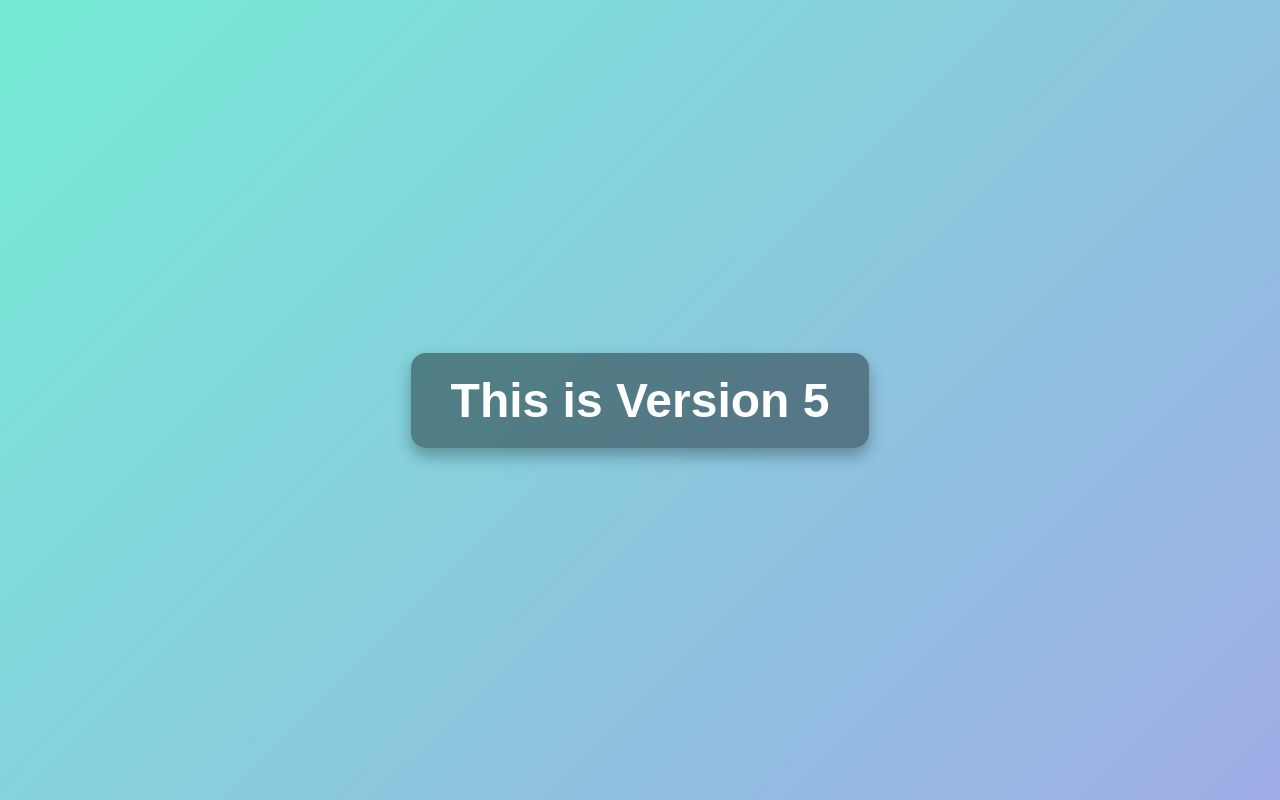
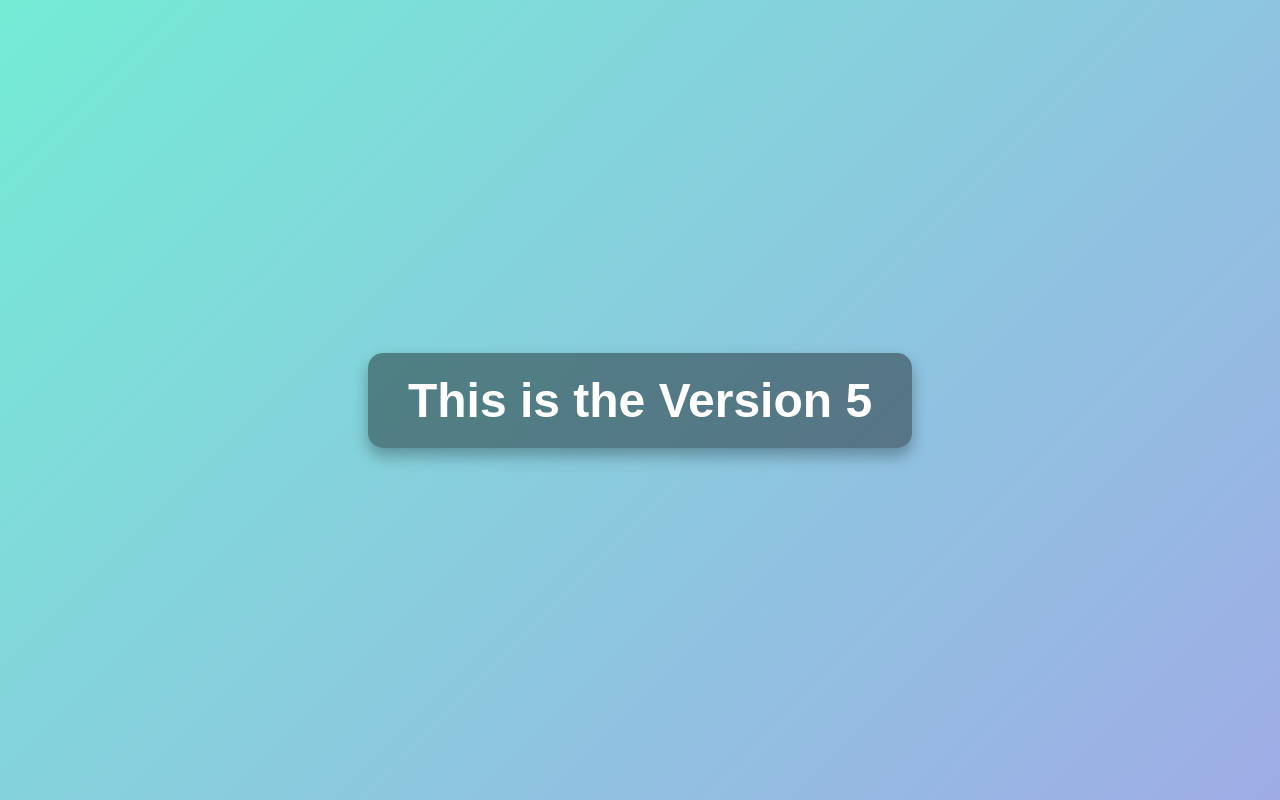
Before and after one commit to rajveer822/myrepo, a plain HTML site: page indent.html in a window 1280 px wide. Drawn offline with Linux system fonts and the light colour scheme.

Commit message:
change h1

```diff
--- a/indent.html
+++ b/indent.html
@@ -7,6 +7,6 @@
     <title>Document</title>
 </head>
 <body>
-    <h1>This is Version 5</h1>
+    <h1>This is the Version 5</h1>
 </body>
  </html>
```
